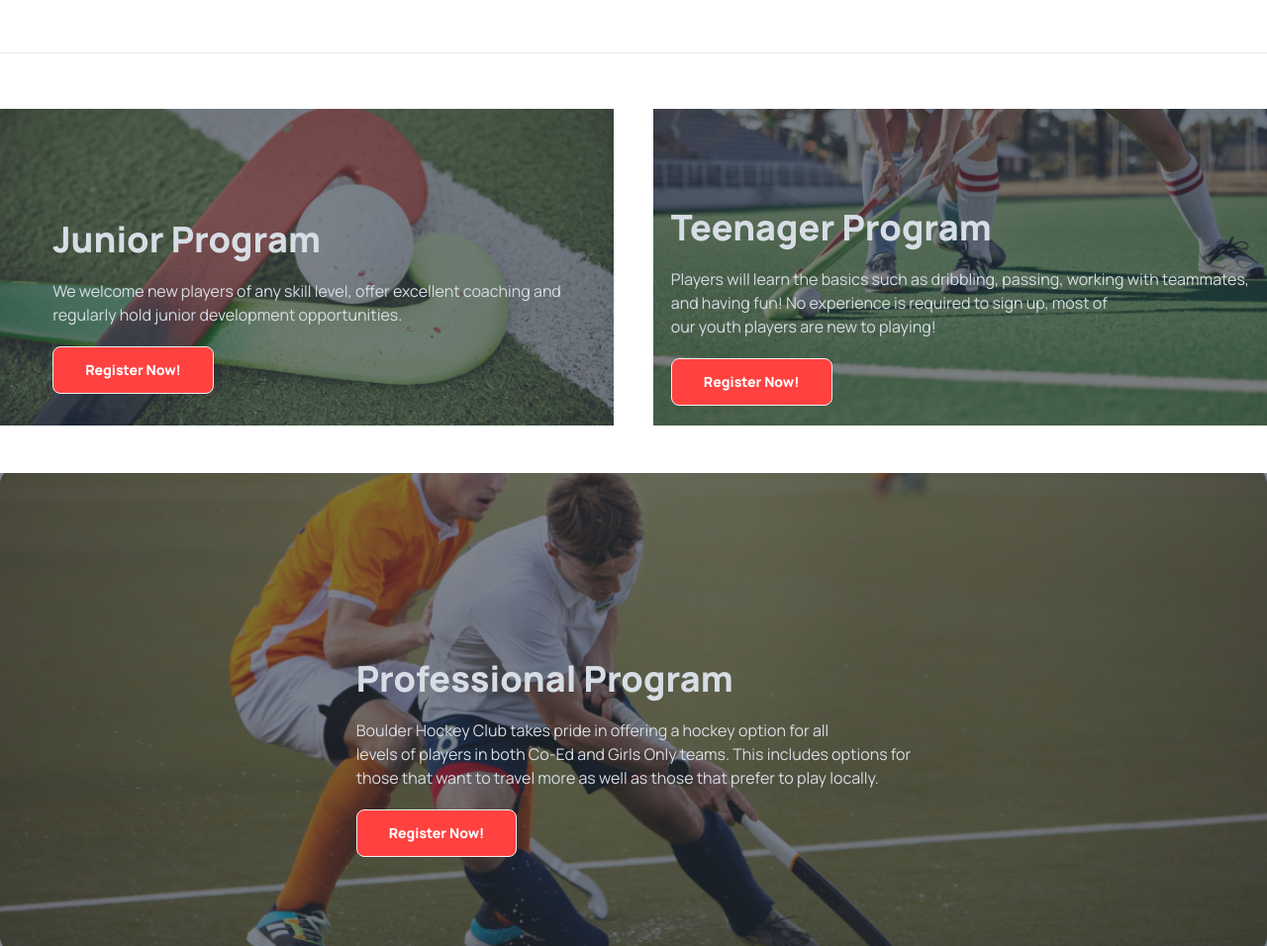
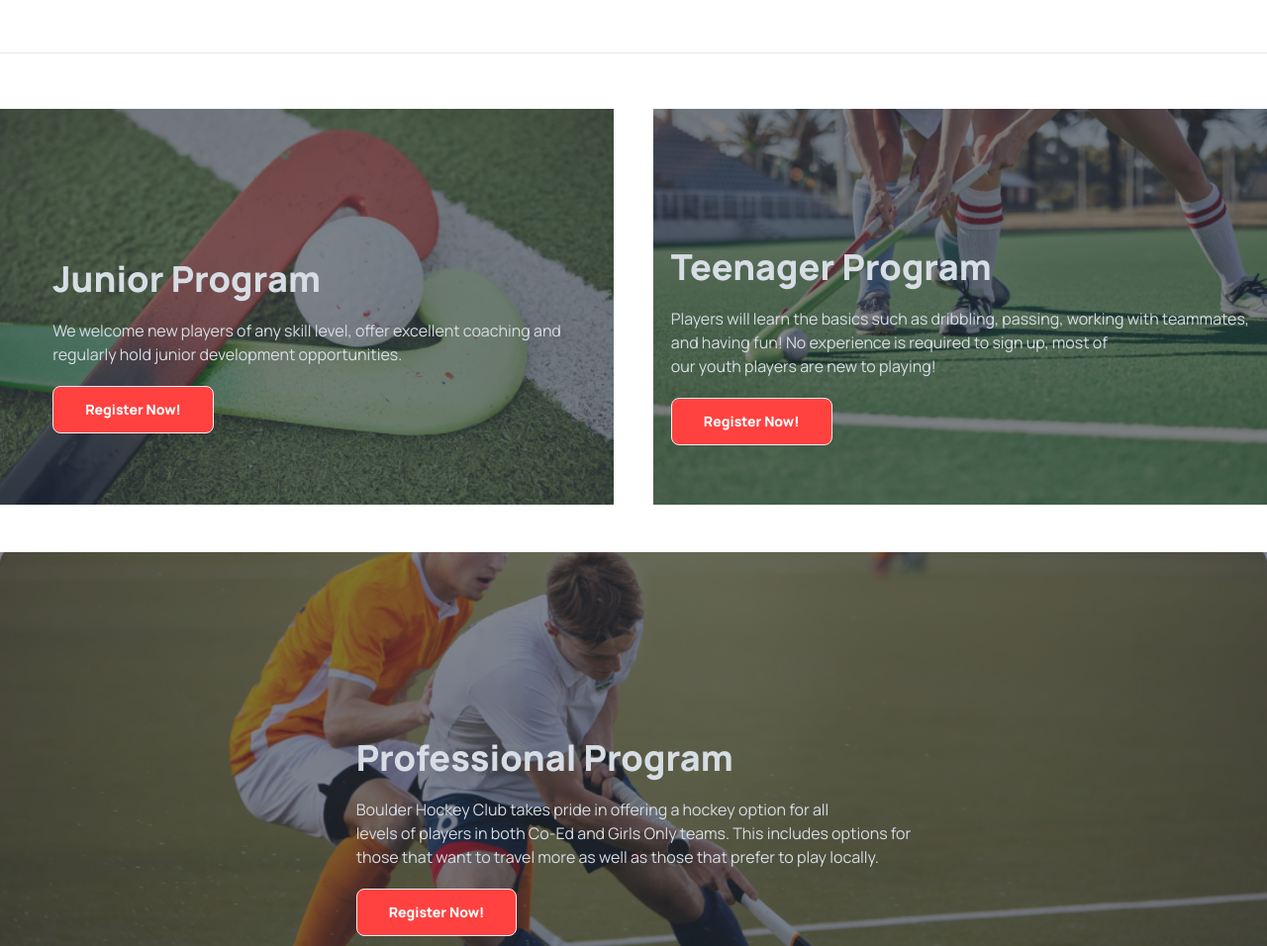
Before and after one commit to rezwanhossen/hockeys, a plain HTML site: page index.html in a window 1280 px wide. Shown: the part 1844-2800 px from the top of the page at 99% size. Drawn offline with nearby package versions, Linux system fonts and the light colour scheme.

Commit message:
img hight change

```diff
--- a/index.html
+++ b/index.html
@@ -175,7 +175,7 @@
             </div>
             <div class=" flex flex-col lg:flex-row gap-10">
                 <div class="flex-1">
-                    <div class="hero h-[40vh] bg-[url(img/2.png)] bg-cover">
+                    <div class="hero h-[50vh] bg-[url(img/2.png)] bg-cover">
                         <div class="hero-overlay bg-opacity-60"></div>
                         <div class="hero-content text-neutral-content">
                           <div >
@@ -188,7 +188,7 @@
                 </div>
 
                 <div class="flex-1">
-                    <div class="hero  h-[40vh] bg-[url(img/3.png)] bg-cover " >
+                    <div class="hero  h-[50vh] bg-[url(img/3.png)] bg-cover " >
                         <div class="hero-overlay bg-opacity-60"></div>
                         <div class="hero-content text-neutral-content ">
                           <div>
@@ -201,7 +201,7 @@
                 </div>
             </div>
             <div class=" my-12">
-                <div class="hero h-[40vh] lg:h-[60vh] bg-[url(img/4.png)] bg-cover ">
+                <div class="hero h-[50vh] lg:h-[60vh] bg-[url(img/4.png)] bg-cover ">
                     <div class="hero-overlay bg-opacity-60"></div>
                     <div class="hero-content text-neutral-content ">
                       <div class=" text-start">
```
